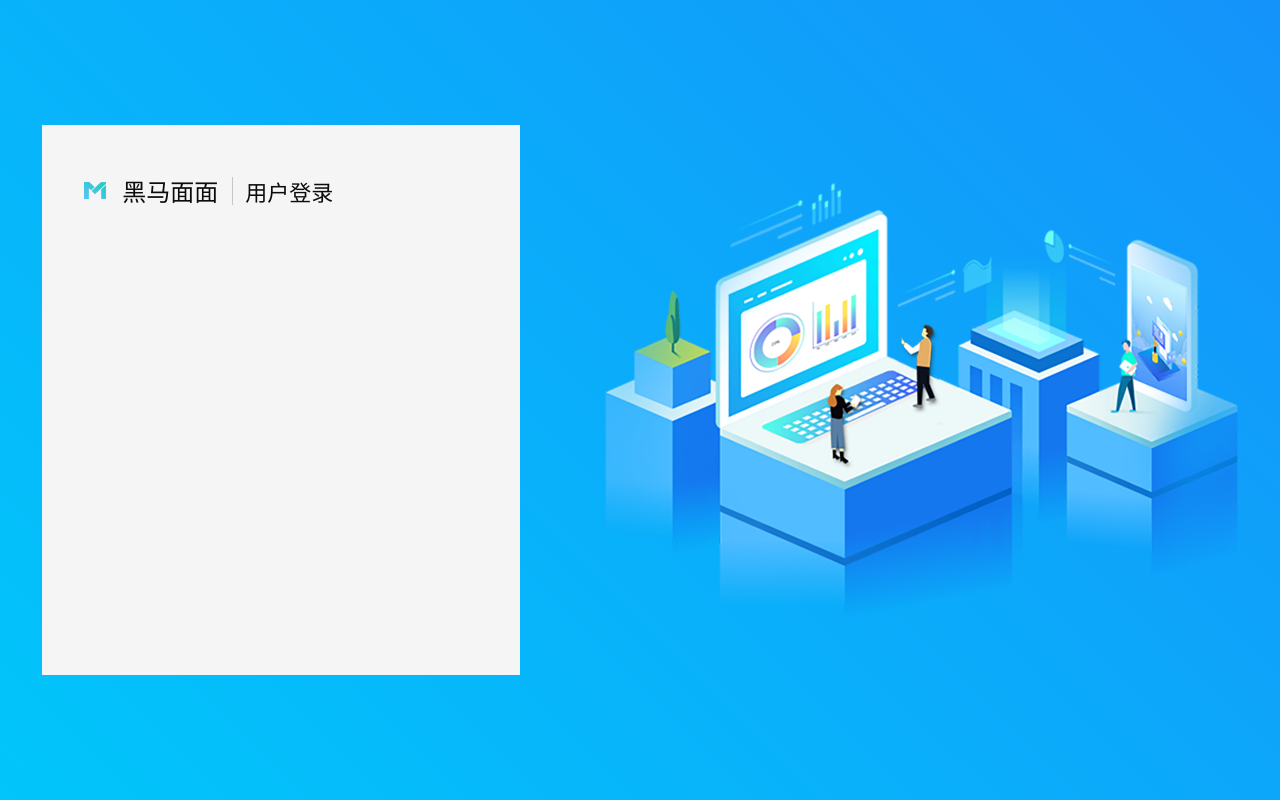
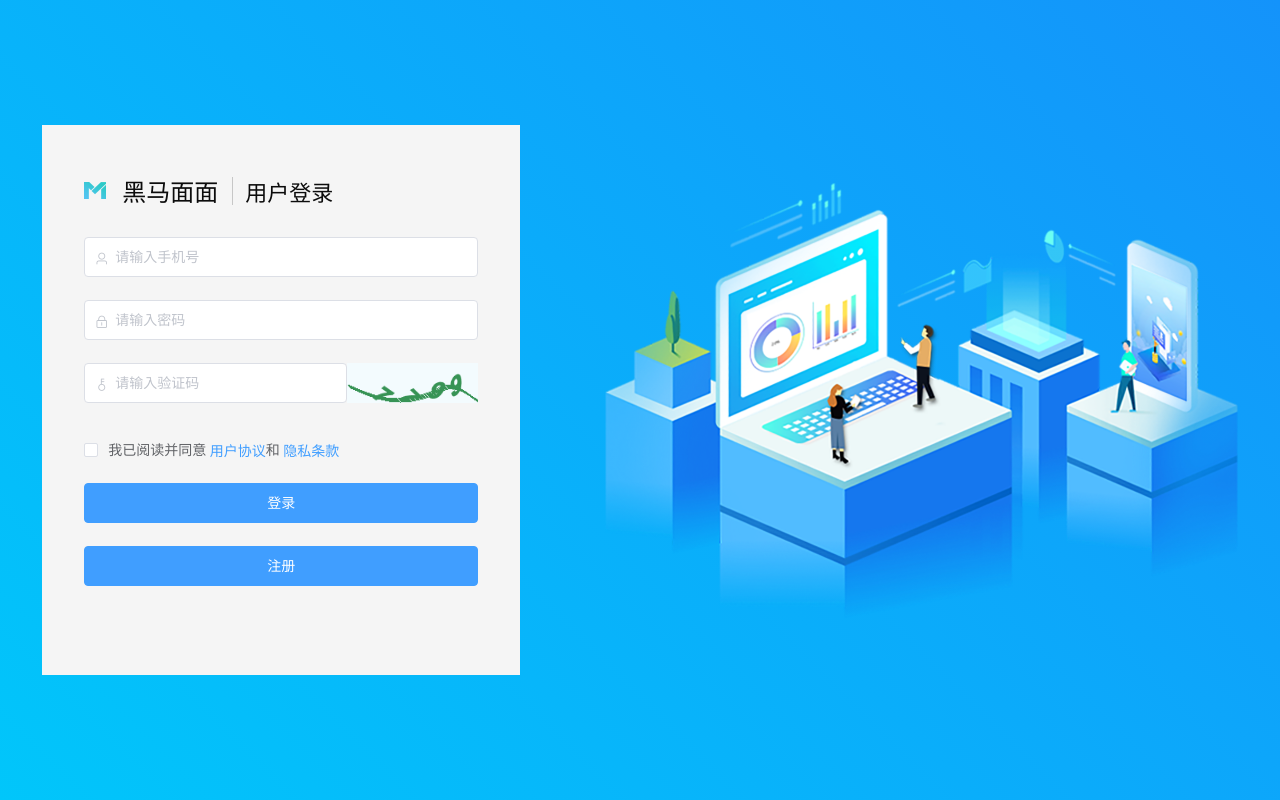
Before and after one commit to onlyzhong/heimamm, a Vue app: page /#/login in a window 1280 px wide. Built offline with nearby package versions, Linux system fonts and the light colour scheme.

Commit message:
静态登录页面完成

```diff
--- a/src/views/login/index.vue
+++ b/src/views/login/index.vue
@@ -2,26 +2,117 @@
   <div class="login">
     <div class="leftbox">
       <div class="title">
-        <img class="titleimg" src="../../assets/title-logo.png" alt="">
+        <img class="titleimg" src="../../assets/title-logo.png" alt />
         <span class="titlename">黑马面面</span>
         <span class="titleline"></span>
         <span class="titlelogin">用户登录</span>
       </div>
+      <!-- 使用表单元素完成结构 -->
+      <el-form :rules="rules" class="loginform" ref="form" :model="form" label-width="0px">
+        <el-form-item>
+          <el-input prefix-icon="el-icon-user" placeholder="请输入手机号" v-model="form.phone"></el-input>
+        </el-form-item>
+        <el-form-item prop="password">
+          <el-input prefix-icon="el-icon-lock" placeholder="请输入密码" v-model="form.password"></el-input>
+        </el-form-item>
+        <el-form-item prop="logincode">
+          <!-- 使用栅格系统来添加内容 -->
+          <el-row>
+            <el-col :span="16">
+              <el-input prefix-icon="el-icon-key" placeholder="请输入验证码" v-model="form.logincode"></el-input>
+            </el-col>
+            <el-col :span="8">
+              <img class="loginCode" src="../../assets/login_captcha.png" alt />
+            </el-col>
+          </el-row>
+        </el-form-item>
+        <el-form-item class="checkboxheight" prop="isCheck">
+          <el-checkbox v-model="form.isCheck">
+            我已阅读并同意
+            <el-link type="primary">用户协议</el-link>和
+            <el-link type="primary">隐私条款</el-link>
+          </el-checkbox>
+        </el-form-item>
+        <el-form-item>
+          <el-button class="loginbnt" type="primary" @click="onSubmit">登录</el-button>
+        </el-form-item>
+        <el-form-item>
+          <el-button class="loginbnt" type="primary">注册</el-button>
+        </el-form-item>
+      </el-form>
     </div>
-    <img class="rightimg" src="../../assets/login_banner_ele.png" alt="">
+    <img class="rightimg" src="../../assets/login_banner_ele.png" alt />
   </div>
 </template>
 
 <script>
 export default {
-
-}
+  data() {
+    return {
+      form: {
+        // 手机号
+        phone: "",
+        // 密码
+        password: "",
+        // 验证码
+        logincode: "",
+        // 是否阅读
+        isCheck: []
+      },
+      rules: {
+        password: [
+          // 非空：
+          { required: true, message: "密码不能为空", trigger: "blur" },
+          // 长度
+          {
+            min: 6,
+            max: 18,
+            message: "长度在 6 到 18 个字符",
+            trigger: "change"
+          }
+        ],
+        logincode: [
+          // 非空：
+          { required: true, message: "验证码不能为空", trigger: "blur" },
+          // 长度
+          { min: 4, max: 4, message: "验证的长度应该为 4", trigger: "change" }
+        ],
+        isCheck: [
+          {
+            type: "array",
+            required: true,
+            message: "请先阅读用户协议和隐私条款",
+            trigger: "change"
+          }
+        ]
+      }
+    };
+  },
+  methods: {
+    onSubmit() {
+      this.$refs.form.validate(valid => {
+        if (valid) {
+          this.$message({
+            message: "验证成功",
+            type: "success"
+          });
+        } else {
+          this.$message.error("验证失败");
+        }
+      });
+    }
+  }
+};
 </script>
 
 <style lang="less">
 .login {
   height: 100%;
-  background: linear-gradient(225deg, rgba(20, 147, 250, 1), rgba(1, 198, 250, 1));
+  background: linear-gradient(
+    225deg,
+    rgba(20, 147, 250, 1),
+    rgba(1, 198, 250, 1)
+  );
   /* 使用 flex 布局 */
   display: flex;
   /* 让两者左右间隔相等 */
@@ -64,6 +155,21 @@ export default {
         color: rgba(12, 12, 12, 1);
       }
     }
+    .loginform {
+      margin-top: 29px;
+    }
+    .loginCode {
+      width: 100%;
+      height: 40px;
+    }
+    .checkboxheight {
+      .el-form-item__content {
+        line-height: 20px;
+      }
+    }
+    .loginbnt {
+      width: 100%;
+    }
   }
   .rightimg {
     width: 633px;
```
Also changed, not shown: src/assets/login_captcha.png (added).
